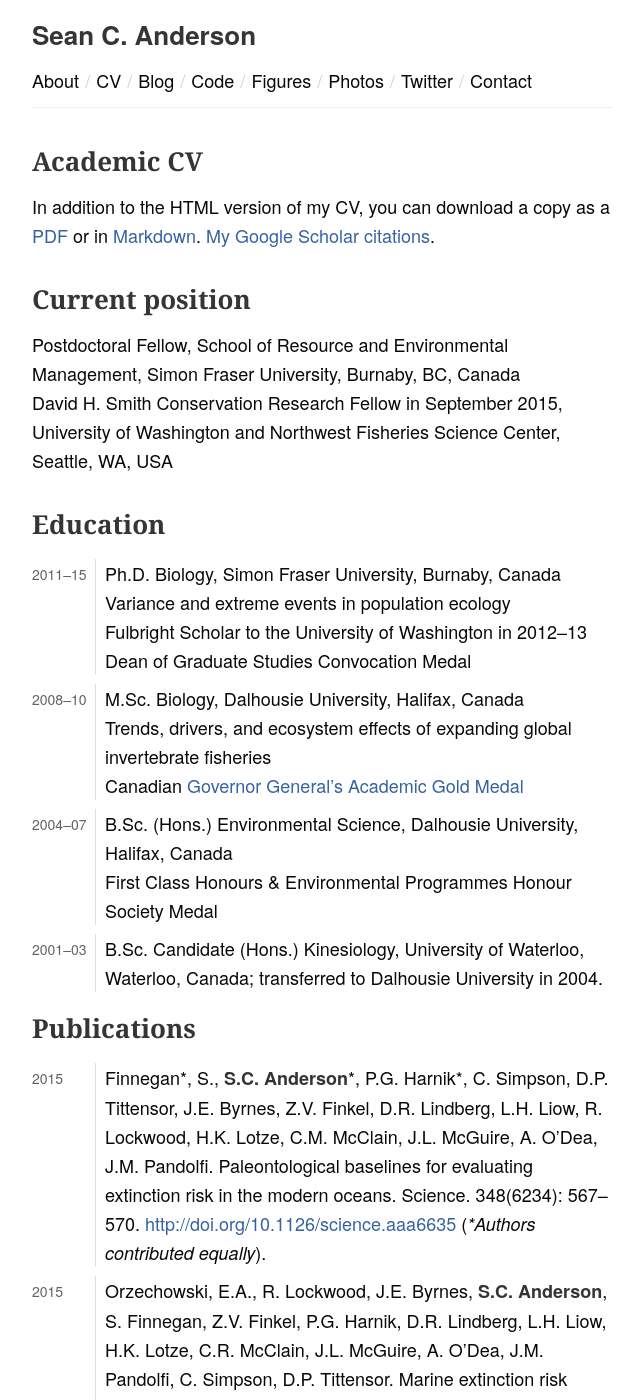
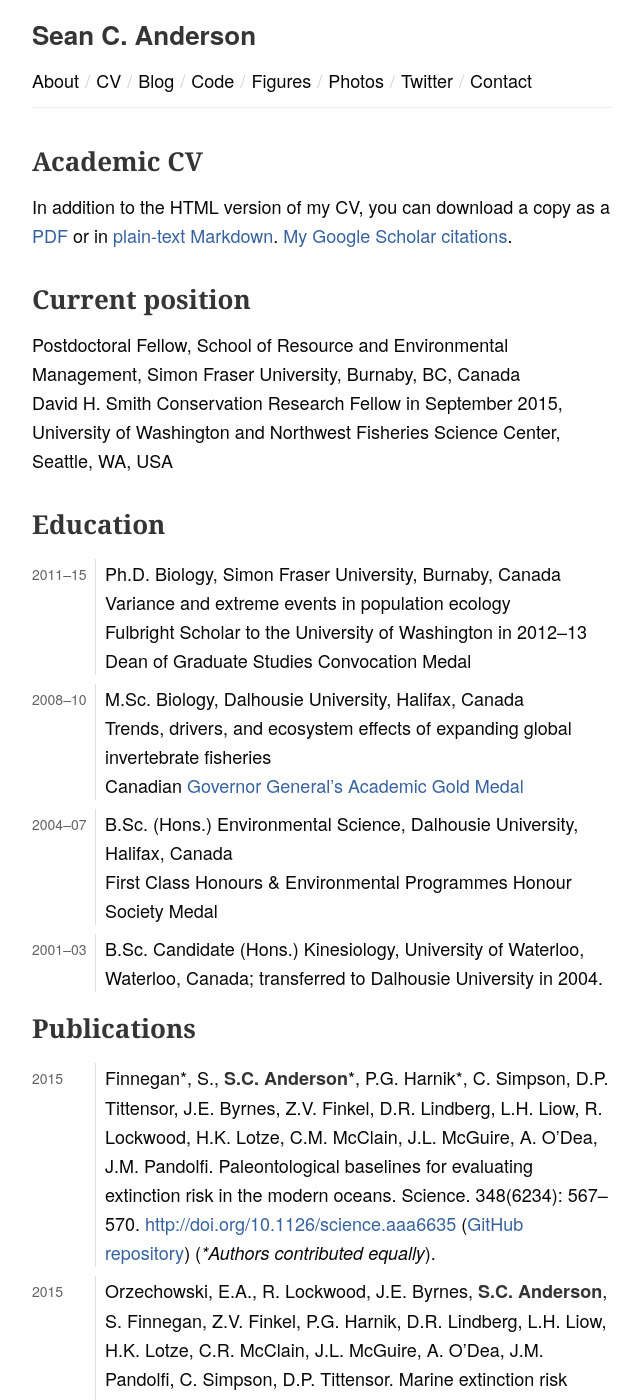
Before and after one commit to seananderson/seananderson.ca, a Jekyll site: the page built from cv.html, in a window 1280 px wide and 1400 px high. Shown: the whole window, without its empty margins (318-959 px from the left). Built offline with Jekyll 4.4.1, drawn with Linux system fonts in a browser that asks for light colours; Markdown is read by kramdown in place of the engine named in the settings; comment, search, counter and statistics services are not loaded.

Commit message:
Add GitHub repo to CV

```diff
--- a/AndersonCV.txt
+++ b/AndersonCV.txt
@@ -42,8 +42,9 @@ Publications
     Lockwood, H.K. Lotze, C.M. McClain, J.L. McGuire, A. O’Dea, J.M.
     Pandolfi. Paleontological baselines for evaluating extinction risk
     in the modern oceans. Science. 348(6234): 567--570.
-    <http://doi.org/10.1126/science.aaa6635> (*\*Authors contributed
-    equally*).
+    <http://doi.org/10.1126/science.aaa6635> ([GitHub
+    repository](https://github.com/seananderson/paleobaselines))
+    (*\*Authors contributed equally*).
     <div class="altmetric-embed" data-badge-type="1"
     data-doi="10.1126/science.aaa6635">
 
--- a/cv.html
+++ b/cv.html
@@ -3,7 +3,7 @@ layout: default
 title: seananderson.ca
 ---
 <h1 id="academic-cv">Academic CV</h1>
-<p>In addition to the HTML version of my CV, you can download a copy as a <a href="https://dl.dropboxusercontent.com/u/254940/AndersonCV.pdf">PDF</a> or in <a href="AndersonCV.txt">Markdown</a>. <a href="http://scholar.google.ca/citations?view_op=list_works&amp;hl=en&amp;user=AGSviU8AAAAJ">My Google Scholar citations</a>.</p>
+<p>In addition to the HTML version of my CV, you can download a copy as a <a href="https://dl.dropboxusercontent.com/u/254940/AndersonCV.pdf">PDF</a> or in <a href="AndersonCV.txt">plain-text Markdown</a>. <a href="http://scholar.google.ca/citations?view_op=list_works&amp;hl=en&amp;user=AGSviU8AAAAJ">My Google Scholar citations</a>.</p>
 <h1 id="current-position">Current position</h1>
 <p>Postdoctoral Fellow, School of Resource and Environmental Management, Simon Fraser University, Burnaby, BC, Canada<br />David H. Smith Conservation Research Fellow in September 2015, University of Washington and Northwest Fisheries Science Center, Seattle, WA, USA</p>
 <h1 id="education">Education</h1>
@@ -24,7 +24,7 @@ title: seananderson.ca
 <h1 id="publications">Publications</h1>
 <dl>
 <dt>2015</dt>
-<dd>Finnegan*, S., <strong>S.C. Anderson</strong>*, P.G. Harnik*, C. Simpson, D.P. Tittensor, J.E. Byrnes, Z.V. Finkel, D.R. Lindberg, L.H. Liow, R. Lockwood, H.K. Lotze, C.M. McClain, J.L. McGuire, A. O’Dea, J.M. Pandolfi. Paleontological baselines for evaluating extinction risk in the modern oceans. Science. 348(6234): 567–570. <a href="http://doi.org/10.1126/science.aaa6635" class="uri">http://doi.org/10.1126/science.aaa6635</a> (<em>*Authors contributed equally</em>).
+<dd>Finnegan*, S., <strong>S.C. Anderson</strong>*, P.G. Harnik*, C. Simpson, D.P. Tittensor, J.E. Byrnes, Z.V. Finkel, D.R. Lindberg, L.H. Liow, R. Lockwood, H.K. Lotze, C.M. McClain, J.L. McGuire, A. O’Dea, J.M. Pandolfi. Paleontological baselines for evaluating extinction risk in the modern oceans. Science. 348(6234): 567–570. <a href="http://doi.org/10.1126/science.aaa6635" class="uri">http://doi.org/10.1126/science.aaa6635</a> (<a href="https://github.com/seananderson/paleobaselines">GitHub repository</a>) (<em>*Authors contributed equally</em>).
 <div class="altmetric-embed" data-badge-type="1" data-doi="10.1126/science.aaa6635">
 
 </div>
```
Also changed, not shown: cv-pandoc.md (+2 -2 lines), 1 other file.
